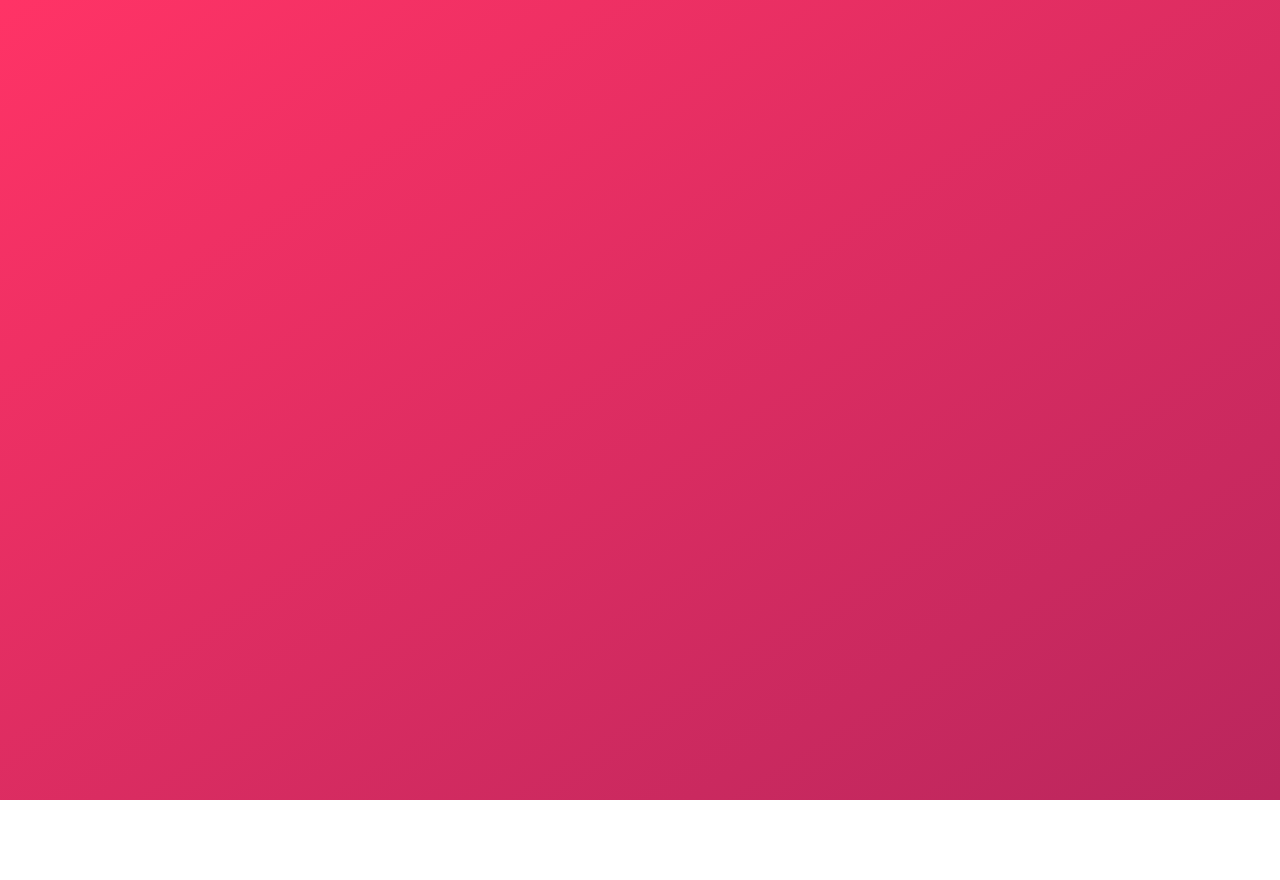
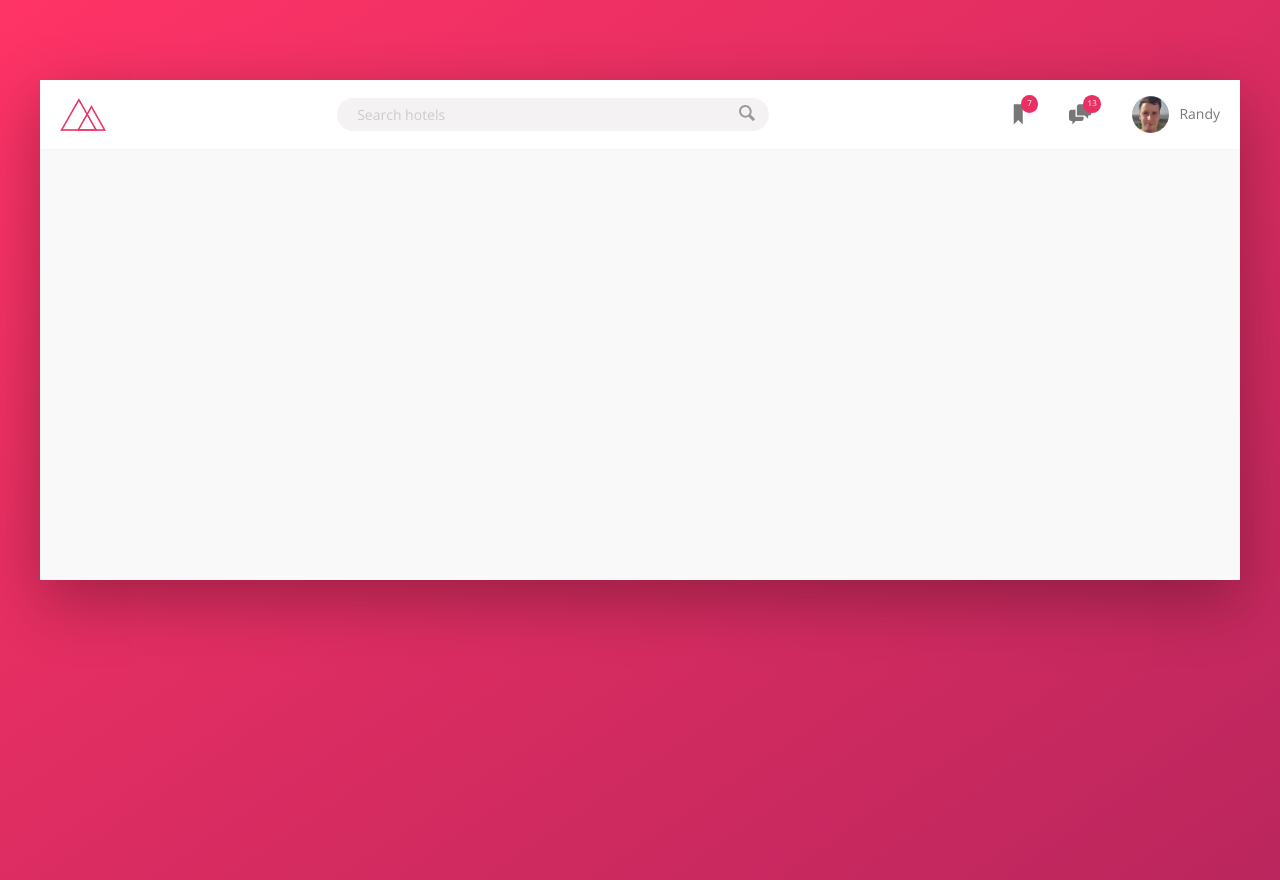
Before and after one commit to randyaajr/sass-flexbox_triyo-rentals, a website: page index.html in a window 1280 px wide. Before the commit the page ends 800 px from the top, so only its background shows below. Drawn offline with nearby package versions, Linux system fonts and the light colour scheme.

Commit message:
Created and styled the header section

```diff
--- a/index.html
+++ b/index.html
@@ -14,6 +14,39 @@
 
 <body>
 
+    <div class="container">
+        <header class="header">
+            <img src="img/logo.png" alt="triyo logo" class="logo">
+
+            <form action="#" class="search">
+                <input type="text" class="search__input" placeholder="Search hotels">
+                <button class="search__button">
+                    <svg class="search__icon">
+                        <use xlink:href="img/sprite.svg#icon-magnifying-glass"></use>
+                    </svg>
+                </button>
+            </form>
+
+            <nav class="user-nav">
+                <div class="user-nav__icon-box">
+                    <svg class="user-nav__icon">
+                        <use xlink:href="img/sprite.svg#icon-bookmark"></use>
+                    </svg>
+                    <span class="user-nav__notification">7</span>
+                </div>
+                <div class="user-nav__icon-box">
+                    <svg class="user-nav__icon">
+                        <use xlink:href="img/sprite.svg#icon-chat"></use>
+                    </svg>
+                    <span class="user-nav__notification">13</span>
+                </div>
+                <div class="user-nav__user">
+                    <img src="img/user.jpg" alt="User photo" class="user-nav__user-photo">
+                    <span class="user-nav__user-name">Randy</span>
+                </div>
+            </nav>
+        </header>
+
 </body>
 
 </html>
--- a/sass/_components.scss
+++ b/sass/_components.scss
@@ -0,0 +1,100 @@
+////////////////////////////////////////
+// LOGO
+.logo {
+    height: 3.25rem;
+    margin-left: 2rem;
+    cursor: pointer;
+}
+
+////////////////////////////////////////
+// SEARCH
+.search {
+    flex: 0 0 40%;
+    display: flex;
+    align-items: center;
+    justify-content: center;
+    &__input {
+        font-family: inherit;
+        font-size: inherit;
+        color: inherit;
+        background-color: var(--color-grey-light-2);
+        border: none;
+        padding: 0.7rem 2rem;
+        border-radius: 100px;
+        width: 90%;
+        transition: all 0.2s;
+        margin-right: -3.25rem;
+        &:focus {
+            outline: none;
+            width: 100%;
+            background-color: var(--color-grey-light-3);
+        }
+        &::-webkit-input-placeholder {
+            font-weight: 100;
+            color: var(--color-grey-light-4);
+        }
+    }
+    &__input:focus+&__button {
+        background-color: var(--color-grey-light-3);
+    }
+    &__button {
+        border: none;
+        background-color: var(--color-grey-light-2);
+        &:focus {
+            outline: none;
+        }
+        &:active {
+            transform: translateY(2px);
+        }
+    }
+    &__icon {
+        height: 2rem;
+        width: 2rem;
+        fill: var(--color-grey-dark-3);
+    }
+}
+
+////////////////////////////////////////
+// USER NAVIGATION
+.user-nav {
+    align-self: stretch;
+    display: flex;
+    align-items: center;
+    &>* {
+        padding: 0 2rem;
+        cursor: pointer;
+        height: 100%;
+        display: flex;
+        align-items: center;
+    }
+    &>*:hover {
+        background-color: var(--color-grey-light-2);
+    }
+    &__icon-box {
+        position: relative;
+    }
+    &__icon {
+        height: 2.25rem;
+        width: 2.25rem;
+        fill: var(--color-grey-dark-2);
+    }
+    &__notification {
+        font-size: 0.8rem;
+        height: 1.75rem;
+        width: 1.75rem;
+        border-radius: 50%;
+        background-color: var(--color-primary);
+        color: #fff;
+        position: absolute;
+        top: 1.5rem;
+        right: 1.1rem;
+        display: flex;
+        justify-content: center;
+        align-items: center;
+    }
+    &__user-photo {
+        height: 3.75rem;
+        border-radius: 50%;
+        margin-right: 1rem;
+    }
+}
--- a/sass/_layout.scss
+++ b/sass/_layout.scss
@@ -0,0 +1,34 @@
+.container {
+    max-width: 120rem;
+    margin: 8rem auto;
+    background-color: var(--color-grey-light-1);
+    box-shadow: var(--shadow-dark);
+    min-height: 50rem;
+}
+
+.header {
+    font-size: 1.4rem;
+    height: 7rem;
+    background-color: #fff;
+    border-bottom: var(--line);
+    display: flex;
+    justify-content: space-between;
+    align-items: center;
+}
+
+.content {
+    display: flex;
+}
+
+.sidebar {
+    background-color: var(--color-grey-dark-1);
+    flex: 0 0 18%;
+    display: flex;
+    flex-direction: column;
+    justify-content: space-between;
+}
+
+.hotel-view {
+    background-color: #fff;
+    flex: 1;
+}
```
Also changed, not shown: css/style.css.
